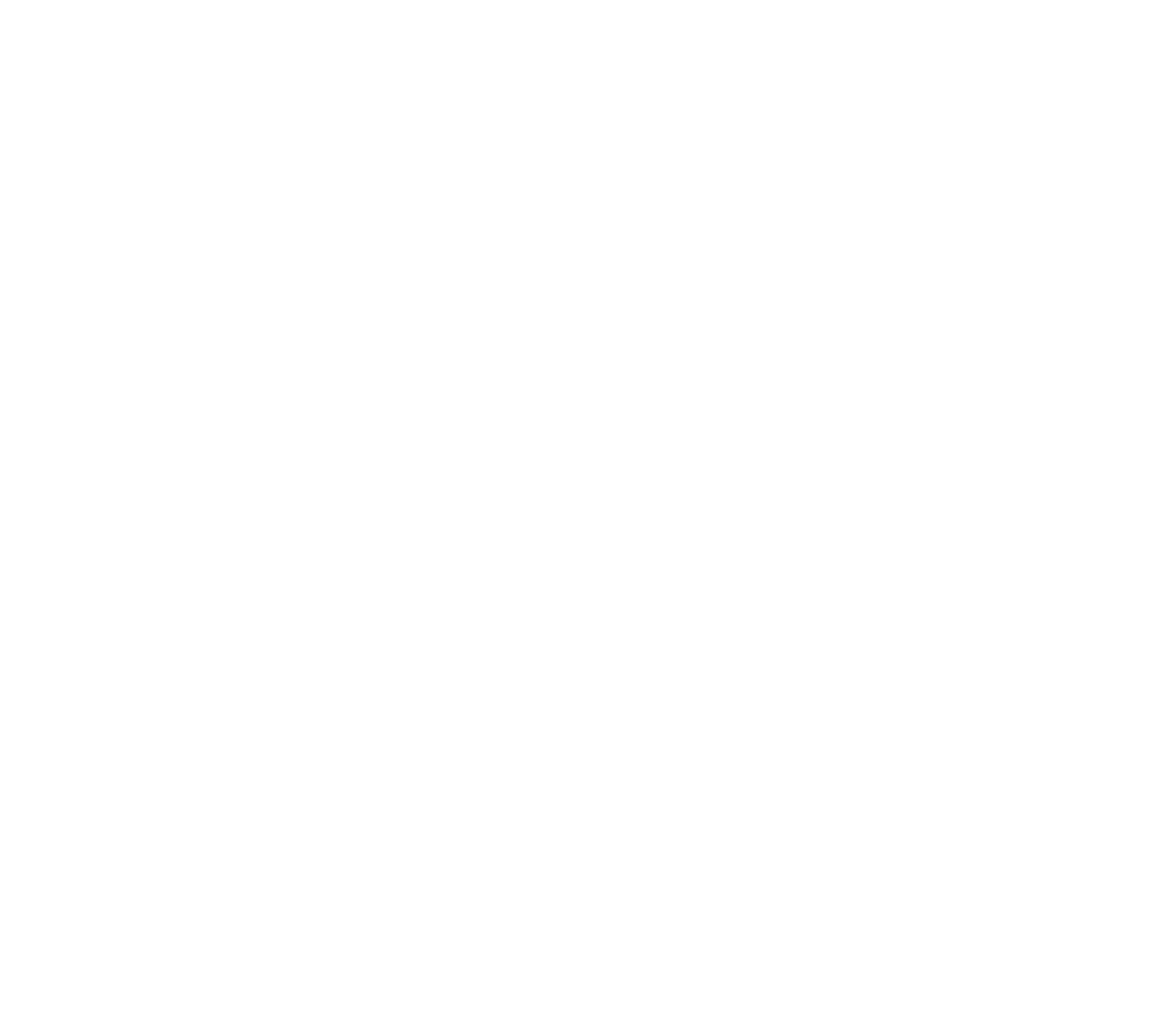
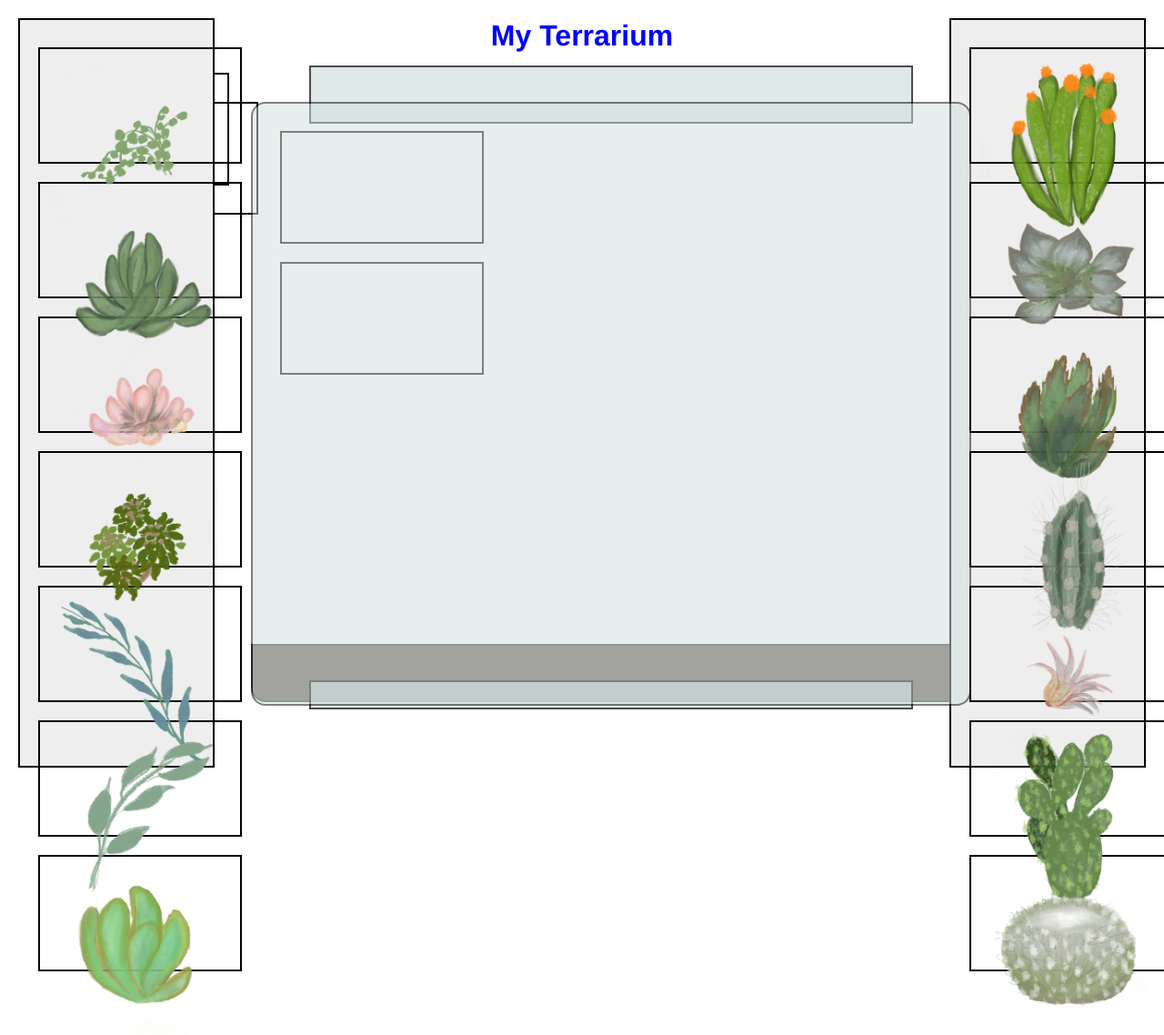
Before and after one commit to ydnactnim/Web_Develop_Week5, a plain HTML site: page terrarium/index.html in a window 1280 px wide. Shown: the whole page at 91% size. Before the commit the page ends 800 px from the top, so only its background shows below. Drawn offline with Linux system fonts and the light colour scheme.

Commit message:
Add Code
Add Code

```diff
--- a/terrarium/index.html
+++ b/terrarium/index.html
@@ -1,9 +1,145 @@
 <!DOCTYPE html>
 <html lang="en">
+  <!-- 메타데이터 입력   -->
   <head>
+    <!-- charset 설정 -->
     <meta charset="UTF-8" />
+    <!-- 지원되는 브라우저 정보 -->
+    <meta http-equiv="X-UA-Compatible" content="IE=edge" />
+    <!-- 뷰포트 -->
     <meta name="viewport" content="width=device-width, initial-scale=1.0" />
+    <link rel="stylesheet" href="./style.css" />
     <title>Document</title>
   </head>
-  <body></body>
+  <!-- 브라우저에 표현될 콘텐츠 입력 -->
+  <body>
+    <h1>My Terrarium</h1>
+    <div id="page">
+      <div id="left-container" class="container">
+        <div class="plant-holder">
+          <img
+            class="plant"
+            alt="plant"
+            id="plant1"
+            src="./images/plant1.png"
+          />
+        </div>
+        <div class="plant-holder">
+          <img
+            class="plant"
+            alt="plant"
+            id="plant2"
+            src="./images/plant2.png"
+          />
+        </div>
+        <div class="plant-holder">
+          <img
+            class="plant"
+            alt="plant"
+            id="plant3"
+            src="./images/plant3.png"
+          />
+        </div>
+        <div class="plant-holder">
+          <img
+            class="plant"
+            alt="plant"
+            id="plant4"
+            src="./images/plant4.png"
+          />
+        </div>
+        <div class="plant-holder">
+          <img
+            class="plant"
+            alt="plant"
+            id="plant5"
+            src="./images/plant5.png"
+          />
+        </div>
+        <div class="plant-holder">
+          <img
+            class="plant"
+            alt="plant"
+            id="plant6"
+            src="./images/plant6.png"
+          />
+        </div>
+        <div class="plant-holder">
+          <img
+            class="plant"
+            alt="plant"
+            id="plant7"
+            src="./images/plant7.png"
+          />
+        </div>
+      </div>
+      <div id="right-container" class="container">
+        <div class="plant-holder">
+          <img
+            class="plant"
+            alt="plant"
+            id="plant8"
+            src="./images/plant8.png"
+          />
+        </div>
+        <div class="plant-holder">
+          <img
+            class="plant"
+            alt="plant"
+            id="plant9"
+            src="./images/plant9.png"
+          />
+        </div>
+        <div class="plant-holder">
+          <img
+            class="plant"
+            alt="plant"
+            id="plant10"
+            src="./images/plant10.png"
+          />
+        </div>
+        <div class="plant-holder">
+          <img
+            class="plant"
+            alt="plant"
+            id="plant11"
+            src="./images/plant11.png"
+          />
+        </div>
+        <div class="plant-holder">
+          <img
+            class="plant"
+            alt="plant"
+            id="plant12"
+            src="./images/plant12.png"
+          />
+        </div>
+        <div class="plant-holder">
+          <img
+            class="plant"
+            alt="plant"
+            id="plant13"
+            src="./images/plant13.png"
+          />
+        </div>
+        <div class="plant-holder">
+          <img
+            class="plant"
+            alt="plant"
+            id="plant14"
+            src="./images/plant14.png"
+          />
+        </div>
+      </div>
+      <div id="terrarium">
+        <div class="jar-top"></div>
+        <div class="jar-walls">
+          <div class="jar-glossy-long"></div>
+          <div class="jar-glossy-short"></div>
+        </div>
+        <div class="dirt"></div>
+        <div class="jar-bottom"></div>
+      </div>
+    </div>
+  </body>
 </html>
--- a/terrarium/style.css
+++ b/terrarium/style.css
@@ -0,0 +1,103 @@
+h1 {
+  color: blue;
+  text-align: center;
+}
+body {
+  font-family: helvetica, arial, sans-serif;
+}
+
+#left-container {
+  background-color: #eee;
+  width: 15%;
+  left: 0px;
+  top: 0px;
+  position: absolute;
+  height: 100%;
+  padding: 10px;
+}
+#right-container {
+  background-color: #eee;
+  width: 15%;
+  right: 0px;
+  top: 0px;
+  position: absolute;
+  height: 100%;
+  padding: 10px;
+}
+
+#left-container {
+  left: 0px;
+}
+#right-container {
+  right: 0px;
+}
+.container {
+  background-color: #eee;
+  width: 15%;
+  top: 0px;
+  position: absolute;
+  height: 100%;
+  padding: 10px;
+}
+
+.plant-holder {
+  position: relative;
+  height: 13%;
+  left: -10px;
+}
+.plant {
+  position: absolute;
+  max-width: 150%;
+  max-height: 150%;
+  z-index: 2;
+}
+
+.jar-walls {
+  height: 80%;
+  width: 60%;
+  background: #d1e1df;
+  border-radius: 1rem;
+  position: absolute;
+  bottom: 0.5%;
+  left: 20%;
+  opacity: 0.5;
+  z-index: 1;
+}
+.jar-top {
+  width: 50%;
+  height: 5%;
+  background: #d1e1df;
+  position: absolute;
+  bottom: 80.5%;
+  left: 25%;
+  opacity: 0.7;
+  z-index: 1;
+}
+.jar-bottom {
+  width: 50%;
+  height: 1%;
+  background: #d1e1df;
+  position: absolute;
+  bottom: 0%;
+  left: 25%;
+  opacity: 0.7;
+}
+.dirt {
+  width: 60%;
+  height: 5%;
+  background: #3a241d;
+  position: absolute;
+  border-radius: 0 0 1rem 1rem;
+  bottom: 1%;
+  left: 20%;
+  opacity: 0.7;
+  z-index: -1;
+}
+
+div {
+  width: 200px;
+  height: 100px;
+  padding: 10px;
+  border: 2px solid black;
+  margin: 20px;
+}
```
